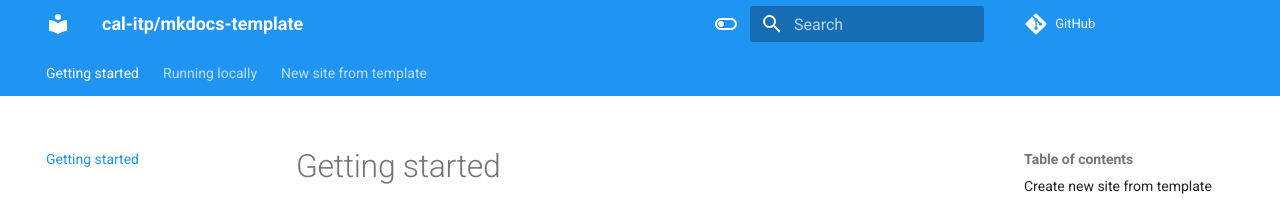
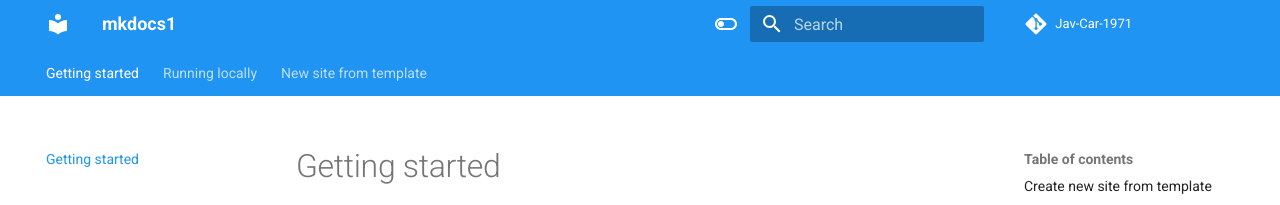
Before and after one commit to jav-car-1971/mkdocs1, an MkDocs documentation site: the page built from docs/README.md, in a window 1280 px wide. Shown: the top 205 px of the page. Built offline with MkDocs 1.6.1 and Material for MkDocs 9.7.7, drawn with Linux system fonts in a browser that asks for light colours; nearby versions of some CDN libraries; comment, search, counter and statistics services are not loaded; part of the change alters nothing that is shown.

Commit message:
Update mkdocs.yml

```diff
--- a/mkdocs.yml
+++ b/mkdocs.yml
@@ -1,7 +1,8 @@
-site_name: "cal-itp/mkdocs-template"
-site_url: https://docs.calitp.org/mkdocs-template
-repo_url: https://github.com/cal-itp/mkdocs-template
-edit_uri: edit/main/docs
+site_name: "mkdocs1" # Cambiado 2/9/2025
+site_url: https://github.com/jav-car-1971/mkdocs1 # Cambiado 2/9/2025
+repo_url: https://jav-car-1971.github.io/mkdocs1/ # Cambiado 2/9/2025
+edit_uri: edit/main/docs # Se supone que va a funcionar, pero si tu rama principal se llama diferente.
+# o si la carpeta de tu documentación tiene otro nombre, tenés que ajustarlo.
 
 theme:
   name: material
@@ -23,10 +24,10 @@ theme:
         icon: material/toggle-switch
         name: Switch to light mode
 
-extra:
-  analytics:
-    provider: google
-    property: G-SZB618VNBZ
+# extra:                               # Elimine comentando todo este bloque por ahora
+#  analytics:                          # Elimine comentando todo este bloque por ahora
+#    provider: google                  # Elimine comentando todo este bloque por ahora
+#    property: G-SZB618VNBZ            # Elimine comentando todo este bloque por ahora
 
 plugins:
   - search
```
